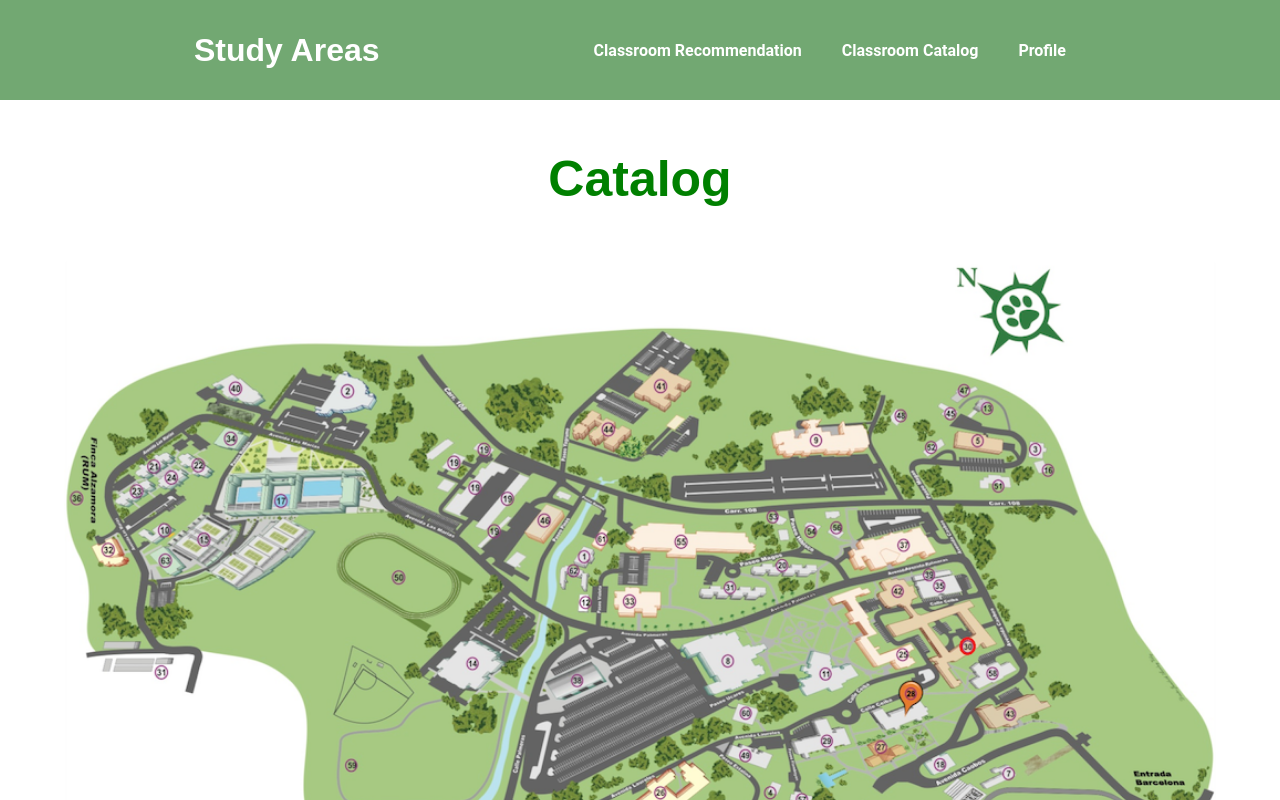
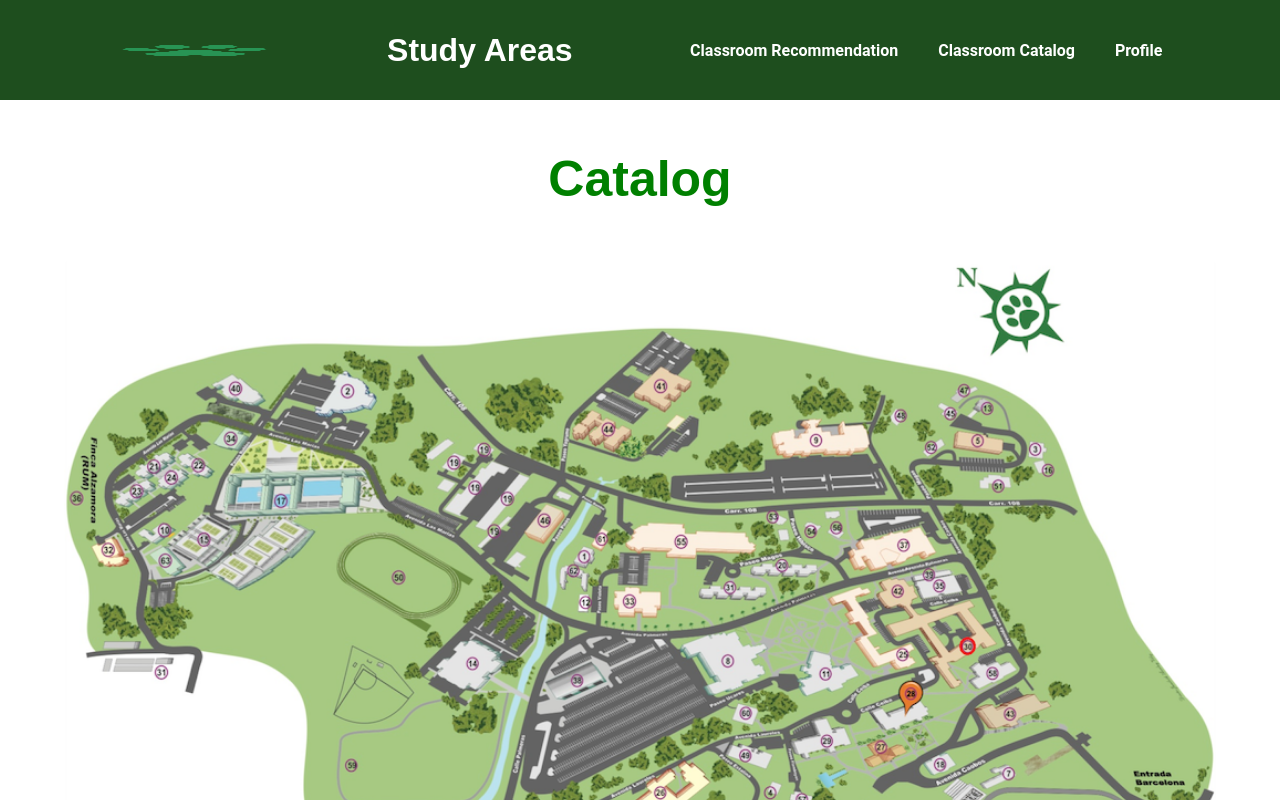
Before and after one commit to Hexabytes6/RUM-Study-Areas, a React (Create React App) app: page / in a window 1280 px wide. Shown: the top 800 px of the page. Built offline with nearby package versions, Linux system fonts and the light colour scheme; no server answers.

Commit message:
header picture

```diff
--- a/src/components/Header.css
+++ b/src/components/Header.css
@@ -3,7 +3,7 @@
     align-items: center;
     justify-content: space-evenly;
     height: 100px;
-    background-color: rgb(114, 168, 114);
+    background-color: rgb(30, 78, 30);
     color: white;
   }
 
@@ -18,6 +18,13 @@
     font-family: 'Roboto', sans-serif;
   }
 
+  .paw-logo {
+    height: 15%;
+    width: 15%;
+    align-self: center;
+    pointer-events: none;
+  }
+
   a {
     margin: 0 20px;
     text-decoration: none;
--- a/src/components/Header.js
+++ b/src/components/Header.js
@@ -1,10 +1,12 @@
 import React from 'react'
 import { Link } from 'react-router-dom'
 import './Header.css'
+import paw from './paw.webp';
 
 const Header = () => {
     return (
         <div className="header">
+            <img src={paw} className="paw-logo" />
             <h1 className="logo">Study Areas</h1>
             <div className="links">
                 <Link to="/recommender">Classroom Recommendation</Link>
```
Also changed, not shown: src/components/paw.webp (added).
